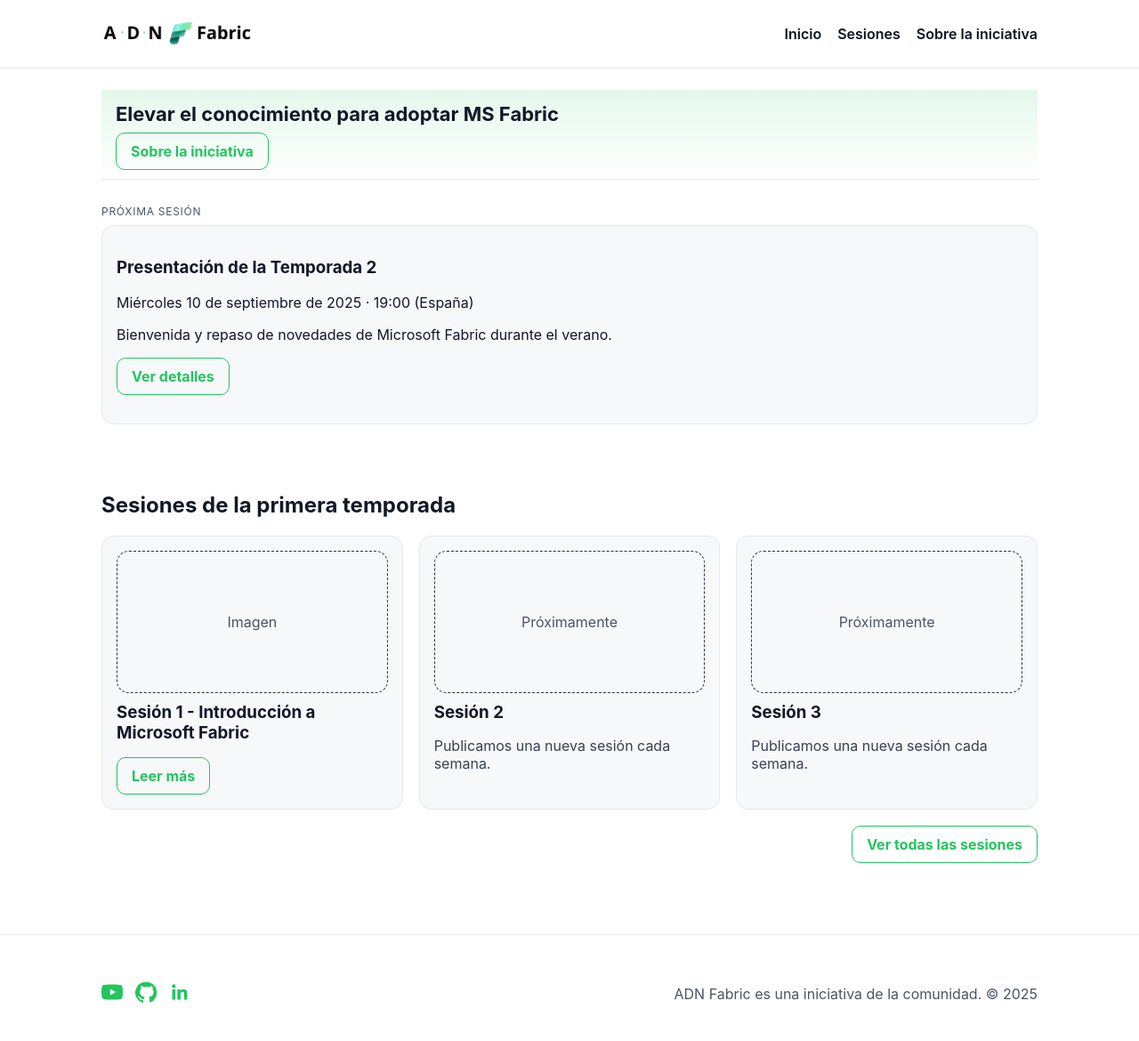
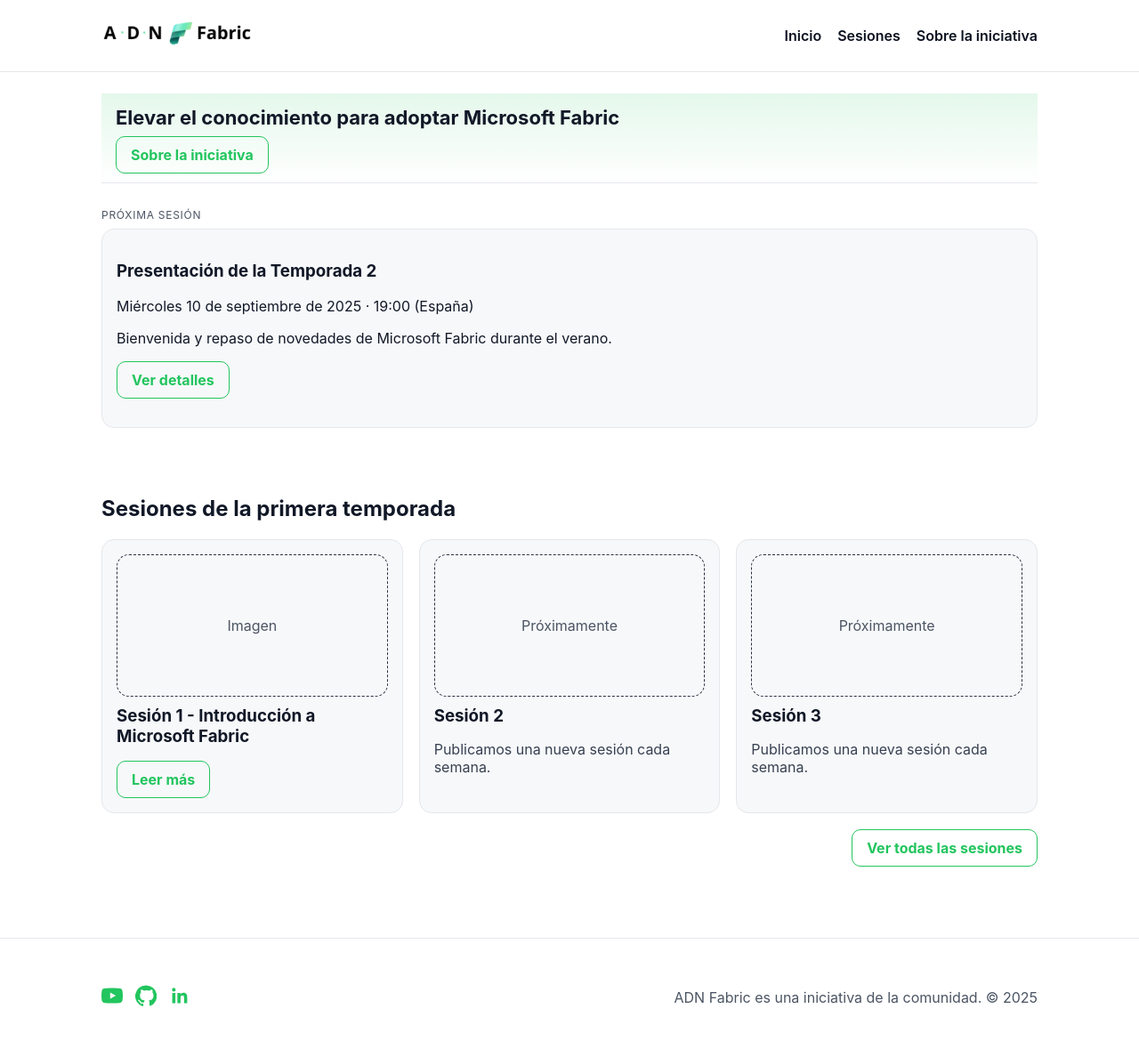
Before and after one commit to ADNFabric/ADNFabric, a Jekyll site: the page built from docs/index.md, in a window 1280 px wide and 1187 px high. Shown: the top 1170 px of the window at 89% size. Built offline with Jekyll 4.4.1, drawn with Linux system fonts in a browser that asks for light colours.

Commit message:
Sitio web

```diff
--- a/docs/_config.yml
+++ b/docs/_config.yml
@@ -1,5 +1,5 @@
 title: ADN Fabric
-description: Elevar el conocimiento para adoptar MS Fabric
+description: Elevar el conocimiento para adoptar Microsoft Fabric
 url: ""          # o tu dominio, p.ej. https://adnfabric.github.io
 baseurl: ""      # si es project site, p.ej. "/ADNFabric"
 permalink: pretty
--- a/docs/_includes/header.html
+++ b/docs/_includes/header.html
@@ -1,7 +1,7 @@
 <header class="header">
   <div class="container header-inner">
     <div class="brand">
-      <img src="{{ '/assets/img/logo.png' | relative_url }}" alt="ADN Fabric">
+      <a href="{{ '/' | relative_url }}"><img src="{{ '/assets/img/logo.png' | relative_url }}" alt="ADN Fabric"></a>
     </div>
     <button class="menu-toggle" aria-label="Abrir menú" onclick="document.body.classList.toggle('menu-open')">
       <img src="{{ '/assets/img/menu.svg' | relative_url }}" alt="Menú" width="28" height="28">
--- a/docs/index.md
+++ b/docs/index.md
@@ -3,7 +3,7 @@ title: ADN Fabric
 layout: default
 ---
 <section class="hero">
-  <h1>Elevar el conocimiento para adoptar MS Fabric</h1>
+  <h1>Elevar el conocimiento para adoptar Microsoft Fabric</h1>
   <a class="btn" href="{{ '/sobre-la-iniciativa/' | relative_url }}">Sobre la iniciativa</a>
 </section>
 
```
